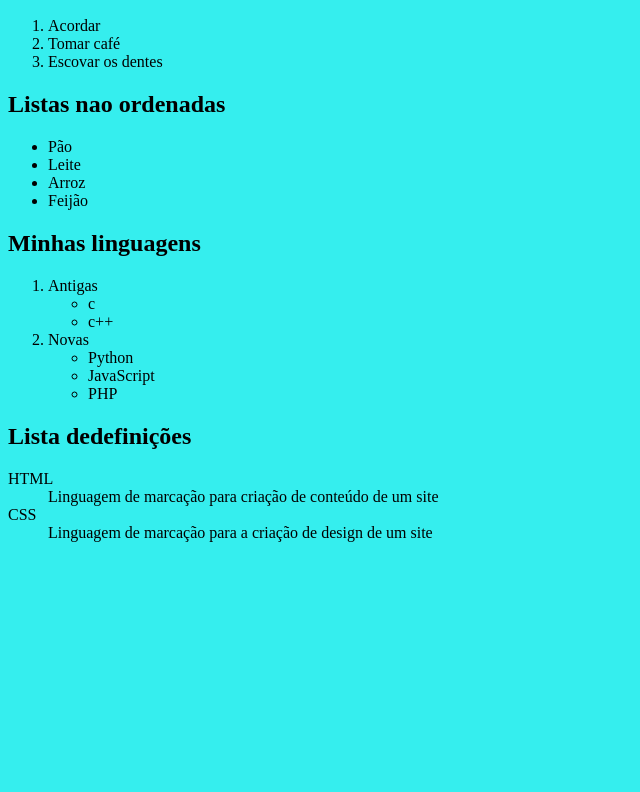
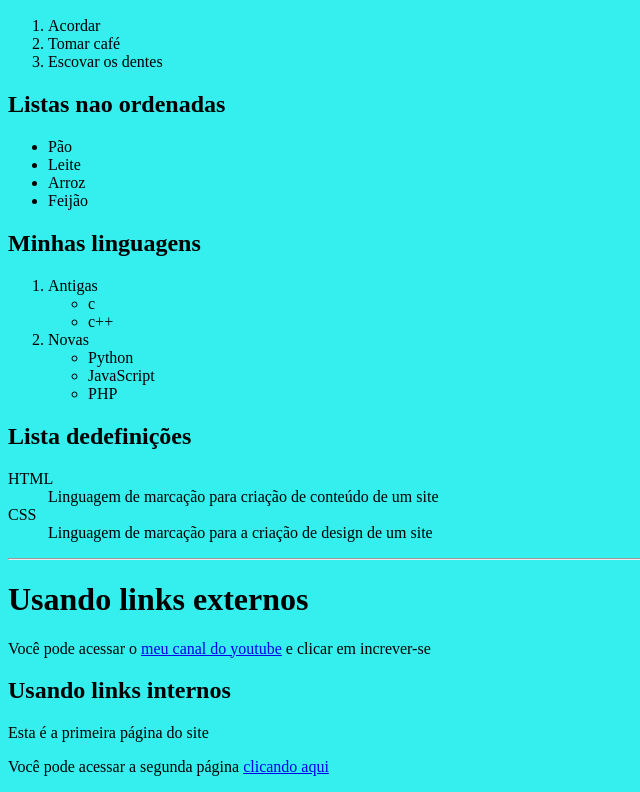
Before and after one commit to LeonanBrayan/Iniciando-HTML5, a plain HTML site: page index.html in a window 1280 px wide. Shown: the part 1878-2670 px from the top of the page, without its empty margins (0-640 px from the left). Before the commit the page ends 2436 px from the top, so only its background shows below. Drawn offline with Linux system fonts and the light colour scheme.

Commit message:
links eternos e internos

```diff
--- a/meusiteteste.html
+++ b/index.html
@@ -82,5 +82,11 @@
         <dt>CSS</dt>
         <dd>Linguagem de marcação para a criação de design de um site</dd>
     </dl>
+    <hr>
+    <h1>Usando links externos</h1>
+    <p>Você pode acessar o <a href="https://www.youtube.com/channel/UCm1-P-KjmciY8Y9tupvzyJQ" target="_blank" rel="external">meu canal do youtube</a> e clicar em increver-se</p>
+    <h2>Usando links internos</h2>
+    <p>Esta é a primeira página do site</p>
+    <p>Você pode acessar a segunda página <a href="pag2.html" rel="next">clicando aqui</a></p>
 </body>
 </html>
```
Also changed, not shown: pag2.html (added, +14 -0 lines).
